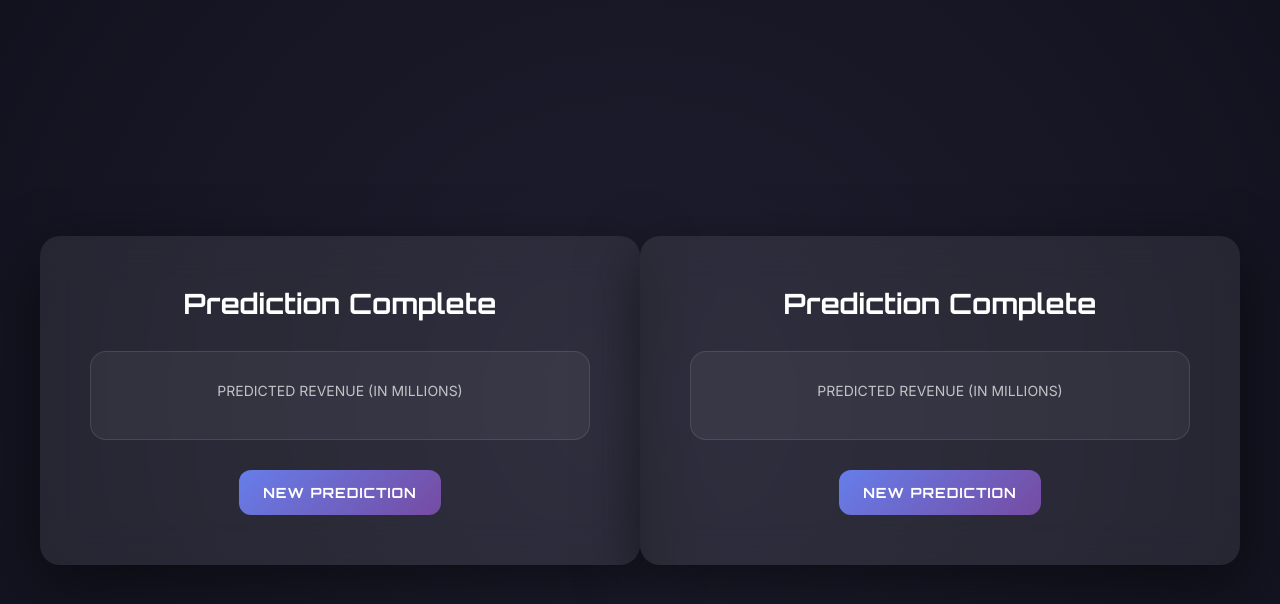
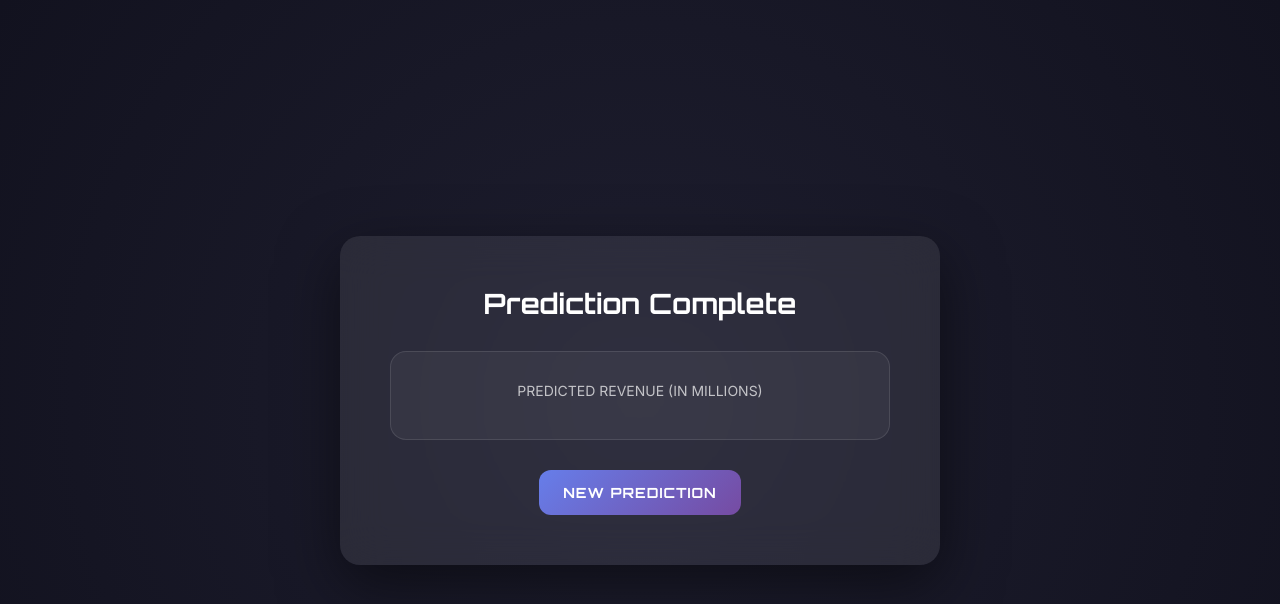
Before and after one commit to nvshanmukh/movie-box-office-predictor, a Flask app: template app/templates/resultnew.html in a window 1280 px wide. Shown: the top 604 px of the page. Run offline with Flask 3, Linux system fonts and the light colour scheme; the template is opened without the code that fills it, so the values that code supplies are empty; parts of the project's set-up code (start-up, migrations or seed data) failed here and were passed over.

Commit message:
updated files

```diff
--- a/app/templates/resultnew.html
+++ b/app/templates/resultnew.html
@@ -32,38 +32,4 @@
     <script>
     </script>
 </body>
-</html><!DOCTYPE html>
-<html lang="en">
-<head>
-    <meta charset="UTF-8">
-    <title>Revenue Prediction Result</title>
-    <meta name="viewport" content="width=device-width, initial-scale=1.0">
-    <link rel="stylesheet" href="{{ url_for('static', filename='styles2.css') }}">
-    <link href="https://fonts.googleapis.com/css2?family=Inter:wght@300;400;500;600;700;800&family=Orbitron:wght@400;500;700;900&display=swap" rel="stylesheet">
-
-</head>
-<body>
-
-    <div class="result-container">
-        <span class="success-icon"></span>
-
-        <div class="result-header">
-            <h2>Prediction Complete</h2>
-        </div>
-
-        <div class="revenue-display">
-            <div class="revenue-label">Predicted Revenue (in Millions) </div>
-            <div class="revenue-amount">{{ prediction }}</div>
-        </div>
-
-        <div class="action-buttons">
-            <a href="/" class="btn btn-primary">
-                 New Prediction
-            </a>
-        </div>
-    </div>
-
-    <script>
-    </script>
-</body>
 </html>
```
Also changed, not shown: 1 other file.
